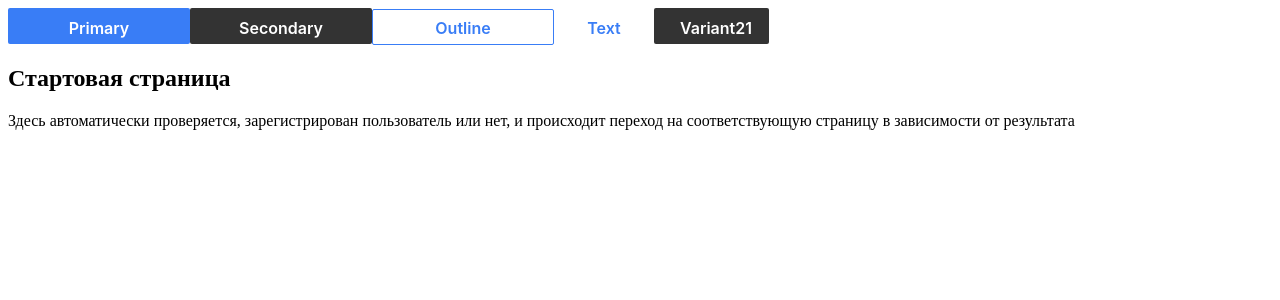
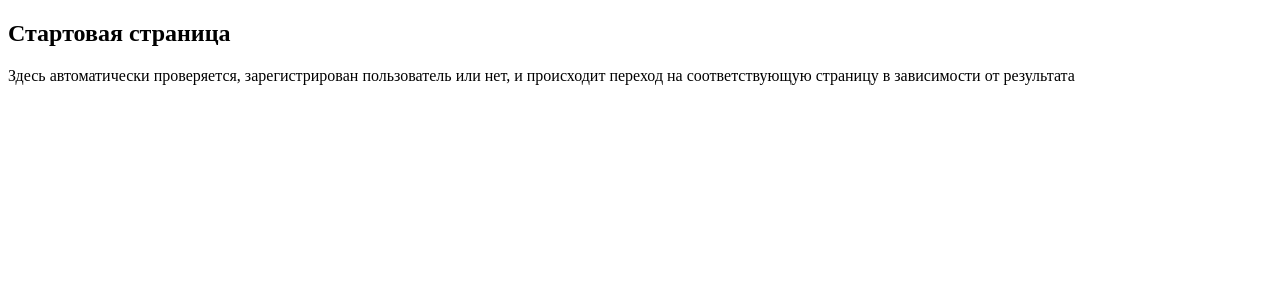
Before and after one commit to frontInct/webApp, a Next.js app: page / in a window 1280 px wide. Shown: the top 300 px of the page. Built offline with nearby package versions, Linux system fonts and the light colour scheme.

Commit message:
feat(IT-10): initial implementation of the Button component - 2

```diff
--- a/src/app/page.tsx
+++ b/src/app/page.tsx
@@ -8,12 +8,6 @@ export const metadata: Metadata = {
 export default function Page() {
   return (
     <div>
-      <Button variant="primary">Primary</Button>
-      <Button variant="secondary">Secondary</Button>
-      <Button variant="outline">Outline</Button>
-      <Button variant="textButton">Text</Button>
-      <Button variant="variant21">Variant21</Button>
-
       <h2>Стартовая страница</h2>
       <p>
         Здесь автоматически проверяется, зарегистрирован пользователь или нет, и происходит переход
```
